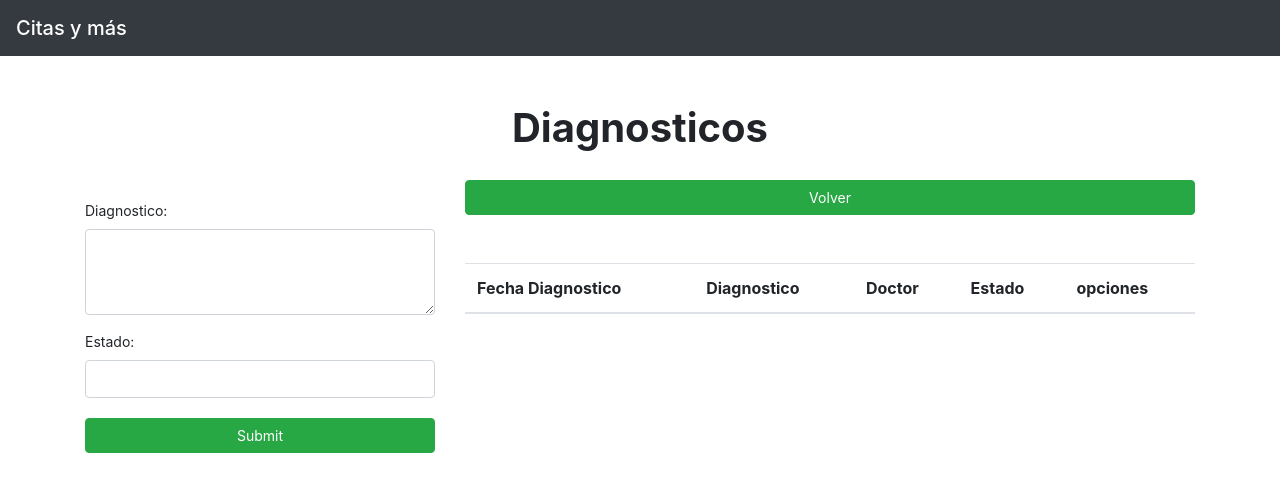
After one commit to esequeiras/ProyectoComonentes, a Django app: a page that uses templates/registro-disagnostico.html in a window 1280 px wide. The commit adds this page. Shown: the top 492 px of the page. Run offline with Django 3.2, Linux system fonts and the light colour scheme; data comes from the database, SQL or seed files in the repository; both versions use the stored data as it was after the commit; lists and menus that the app fills with data are empty.

Commit message:
registro listado y eliminacion diagnostico

```diff
--- a/templates/perfil-usuario.html
+++ b/templates/perfil-usuario.html
@@ -3,7 +3,7 @@
 {% block content %}
 <h1>{{ nombre }}</h1>
 <a href="{% url 'modificar' id %}">ver mi informacion</a>
-<a href="{% url 'modificar' id %}">Sacar Cita</a>
+
 
 
 <hr>
--- /dev/null
+++ b/templates/registro-disagnostico.html
@@ -0,0 +1,65 @@
+
+{% extends "base.html" %}
+{% load static %}
+
+
+
+
+<!-- As a heading -->
+{% block content %}
+<div class="container mt-5">
+  <div class="title text-center">
+    <h1 class="display-5">
+      <i class="fas fa-user-alt text-success"></i> <strong>Diagnosticos</strong>
+    </h1>
+  </div>
+  <div class="main row">
+    <div class="col-sm-12 col-md-4">
+      <form   method="post" autocomplete="off">
+
+        {% csrf_token %}
+
+              {% for campo in form %}
+              <div class="form-group">
+                  {{ campo.label_tag }}
+                  {{ campo}}
+
+                </div>
+              {% endfor %}
+
+<!--      <input type="submit" value="Edit Book" class="btn btn-success btn-block edit-btn" disabled> -->
+        <input type="submit" value="Submit" class="btn btn-success btn-block add-btn">
+      </form>
+    </div>
+    <div class="col-sm-12 col-md-8">
+    <a href="{% url 'lista' nombre %}" class="btn btn-success btn-block add-btn">Volver</a>
+
+      <table class="table table-striped mt-5">
+        <thead>
+          <tr>
+            <th >Fecha Diagnostico</th>
+            <th >Diagnostico</th>
+            <th >Doctor</th>
+            <th >Estado</th>
+            <th>opciones</th>
+
+
+          </tr>
+        </thead>
+        <tbody id="book-list">
+          {% for i in lista_diagnosticos %}
+          <tr>
+            <td>{{ i.fecha }}</td>
+            <td>{{ i.diagnostico }}</td>
+            <td>{{ i.doctor }}</td>
+            <td>{{ i.estado }}</td>
+
+            <td><a href="{% url 'borrarDiagnostico' idDiacnostico=i.id  idUs=idPaciente nombre=nombre %}" class="btn btn-danger btn-sm delete">Borrar</a></td>
+            {% endfor %}
+          </tr>
+        </tbody>
+      </table>
+    </div>
+  </div>
+  </div>
+{% endblock  %}
--- a/usuarios/forms.py
+++ b/usuarios/forms.py
@@ -30,6 +30,5 @@ class MedicamentoForm(forms.Form):
     mese_tratamiento=forms.CharField(widget=forms.NumberInput(attrs={'class':'form-control'}),label="Meses Tratamiento",required=True)
 
 class DiagnosticoForm(forms.Form):
-    medicamento=forms.CharField(widget=forms.TextInput(attrs={'class':'form-control'}),label="Medicamento",required=True)
-    indicacion=forms.CharField(widget=forms.TextInput(attrs={'class':'form-control'}),label="Indicacion",required=True)
-    mese_tratamiento=forms.CharField(widget=forms.NumberInput(attrs={'class':'form-control'}),label="Meses Tratamiento",required=True)
+    diagnostico=forms.CharField(widget=forms.Textarea(attrs={ 'rows':3, 'cols':30,'class':'form-control'}),label="Diagnostico",required=True)
+    estado=forms.CharField(widget=forms.TextInput(attrs={'class':'form-control'}),label="Estado",required=True)
--- a/usuarios/urls.py
+++ b/usuarios/urls.py
@@ -6,9 +6,11 @@ urlpatterns = [
     path('',views.usuario_inicio,name='inicio'),
     path('registro/',views.usuario_registro, name="registro"),
     path('modificar/<int:id>',views.usuario_modificar, name="modificar"),
-    path('lista/',views.doctor_view,name='lista'),
+    path('lista/<str:nombre>',views.doctor_view,name='lista'),
     path('medicamentos/<int:id>',views.medicamentos_view, name="medicamentos"),
-    path('diagnosticos/<int:id>',views.diagnosticos_view, name="diagnosticos"),
+    path('diagnosticos/<int:id>/<str:nombre>',views.diagnosticos_view, name="diagnosticos"),
+    path('borrarDiagnostico/<int:idDiacnostico>/<int:idUs>/<str:nombre>',views.borrar_diagnosticos_view, name="borrarDiagnostico"),
+
 
 
 
--- a/usuarios/views.py
+++ b/usuarios/views.py
@@ -8,7 +8,7 @@ from django.template.loader import render_to_string
 from . import views
 from .forms import UsuarioForm,LoginForm,MedicamentoForm,DiagnosticoForm
 # Create your views here.
-
+usuario_log=object
 
 def usuario_inicio(request):
     form=LoginForm()
@@ -23,14 +23,12 @@ def usuario_inicio(request):
 
             my_lista=Usuario.objects.all()
             for us in my_lista:
-
-
-
                 if us.correo==correo and us.contrasena==contrasena:
                     if us.tipo=="doctor":
-                        return doctor_view(request)
+                        return doctor_view(request,us.nombre)
                     medicinas=Medicina.objects.filter(paciente_id=us.pk) #Filtro por llave foránea
                     diagnosticos=Diagnostico.objects.filter(pacienteD_id=us.pk) #Filtro por llave foránea
+
 
                     datos={
                         "id":us.pk,
@@ -112,7 +110,7 @@ def usuario_modificar(request,id):
     return render(request,"modificar-usuario.html",{'form':form})
 
 
-def doctor_view(request):
+def doctor_view(request,nombre):
     """
     toma un request (Django envia un request) y retorna un html
     """
@@ -120,7 +118,8 @@ def doctor_view(request):
     #my_lista=Usuario.objects.all()
     print(my_lista)
     datos={
-        "lista_objetos":my_lista
+        "lista_objetos":my_lista,
+        "nombreDoc":nombre
     }
    # para crear un objesto en la bd
     # usuario=Usuario.objects.create(nombre=, correo=, contrasena)
@@ -161,13 +160,15 @@ def medicamentos_view(request,id):
     STRING_HTML=render_to_string(request=request,template_name="registro-medicamentos.html",context=datos)#el nombre del html
     return HttpResponse(STRING_HTML)
 
-def diagnosticos_view(request,id):
+def diagnosticos_view(request,id,nombre):
     diagnosticos=Diagnostico.objects.filter(pacienteD_id=id) #Filtro por llave foránea
     form=DiagnosticoForm()
 
     datos={
         "lista_diagnosticos":diagnosticos,
-        "form":form
+        "nombre":nombre,
+        "form":form,
+        "idPaciente":id
     }
 
     if request.method=="POST":
@@ -182,7 +183,7 @@ def diagnosticos_view(request,id):
             diagnostico_nuevo.diagnostico=form.cleaned_data['diagnostico']
             diagnostico_nuevo.fecha=datetime.now().date()
             diagnostico_nuevo.estado=form.cleaned_data['estado']
-            diagnostico_nuevo.doctor=form.cleaned_data['doctor']
+            diagnostico_nuevo.doctor=nombre
             diagnostico_nuevo.pacienteD=Usuario.objects.get(id=id)
             diagnostico_nuevo.save()#guardo en la bd local
 
@@ -191,3 +192,20 @@ def diagnosticos_view(request,id):
             print("No valida")
     STRING_HTML=render_to_string(request=request,template_name="registro-disagnostico.html",context=datos)#el nombre del html
     return HttpResponse(STRING_HTML)
+
+def borrar_diagnosticos_view(request,idDiacnostico,idUs,nombre):
+    diagnosticoBorrar=Diagnostico.objects.get(id=idDiacnostico)
+    diagnosticoBorrar.delete()
+    diagnosticos=Diagnostico.objects.filter(pacienteD_id=idUs) #Filtro por llave foránea
+    form=DiagnosticoForm()
+
+    datos={
+        "lista_diagnosticos":diagnosticos,
+        "nombre":nombre,
+        "form":form,
+        "idPaciente":idUs
+
+    }
+
+    STRING_HTML=render_to_string(request=request,template_name="registro-disagnostico.html",context=datos)#el nombre del html
+    return HttpResponse(STRING_HTML)
```
Also changed, not shown: templates/doctor-view.html (+5 -3 lines), db.sqlite3.
